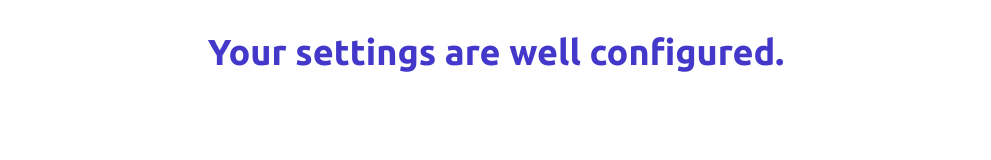
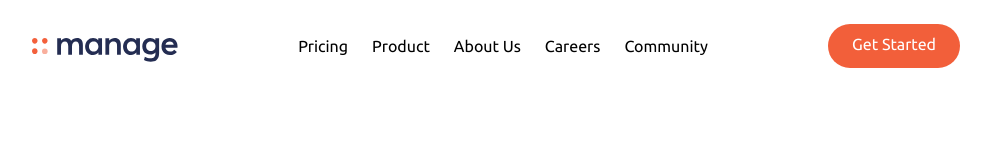
Before and after one commit to m6o4solutions/manage-web-project, a website built with Vite: page index.html in a window 1280 px wide. Shown: the whole page, without its empty margins (144-1135 px from the left). Built offline with nearby package versions, Linux system fonts and the light colour scheme.

Commit message:
feat: navigation area

```diff
--- a/index.html
+++ b/index.html
@@ -8,9 +8,33 @@
 		<title>Manage by Superior Software Solutions</title>
 	</head>
 	<body class="font-ubuntu antialiased">
-		<h1 class="p-8 text-center text-4xl font-bold text-indigo-700">
-			Your settings are well configured.
-		</h1>
+		<!-- navigation bar start -->
+		<nav class="container relative mx-auto p-6">
+			<!-- flex container start -->
+			<div class="flex items-center justify-between">
+				<!-- logo section start -->
+				<div class="pt-2">
+					<img src="./assets/logo.svg" alt="Logo" />
+				</div>
+				<!-- logo section end -->
+				<!-- menu items section start -->
+				<div class="space-x-6 md:flex">
+					<a href="#" class="hover:text-darkBlueGray">Pricing</a>
+					<a href="#" class="hover:text-darkBlueGray">Product</a>
+					<a href="#" class="hover:text-darkBlueGray">About Us</a>
+					<a href="#" class="hover:text-darkBlueGray">Careers</a>
+					<a href="#" class="hover:text-darkBlueGray">Community</a>
+				</div>
+				<!-- menu items section end -->
+				<!-- button section start -->
+				<a href="#" class="hidden items-baseline rounded-full bg-brightOrange p-3 px-6 pt-2 text-white hover:bg-brightOrangeLight md:block">
+					Get Started
+				</a>
+				<!-- button section end -->
+			</div>
+			<!-- flex container end -->
+		</nav>
+		<!-- navigation bar end -->
 		<script type="module" src="/main.js"></script>
 	</body>
 </html>
```
